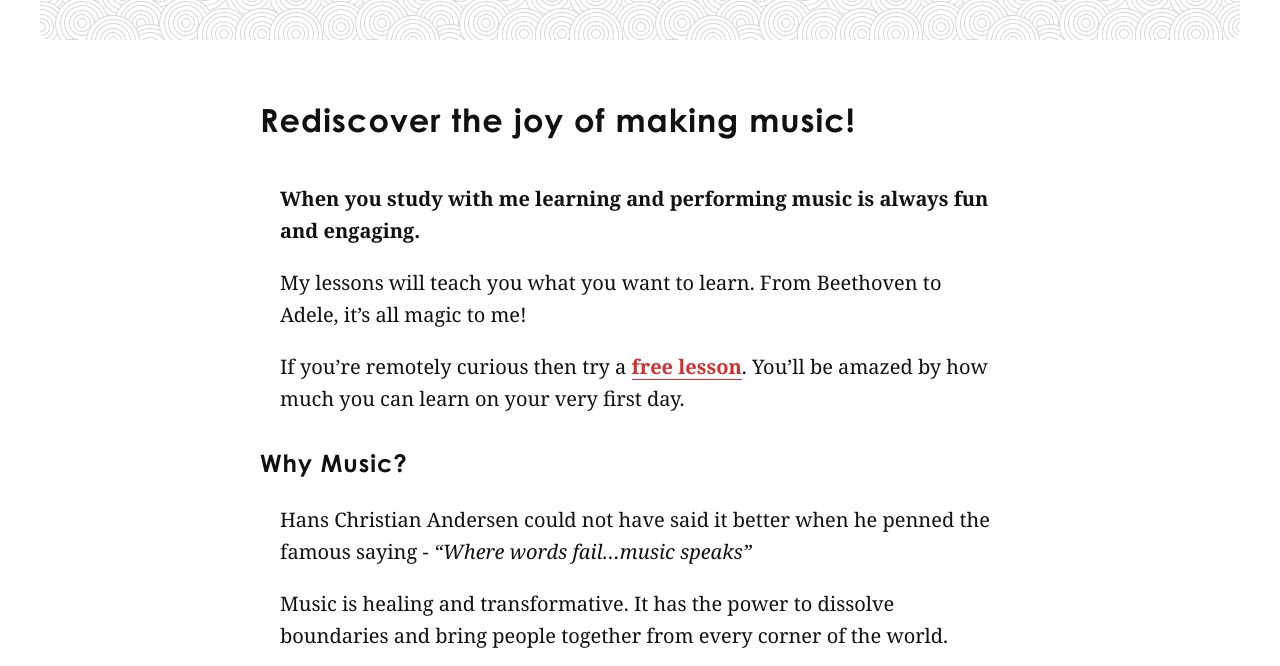
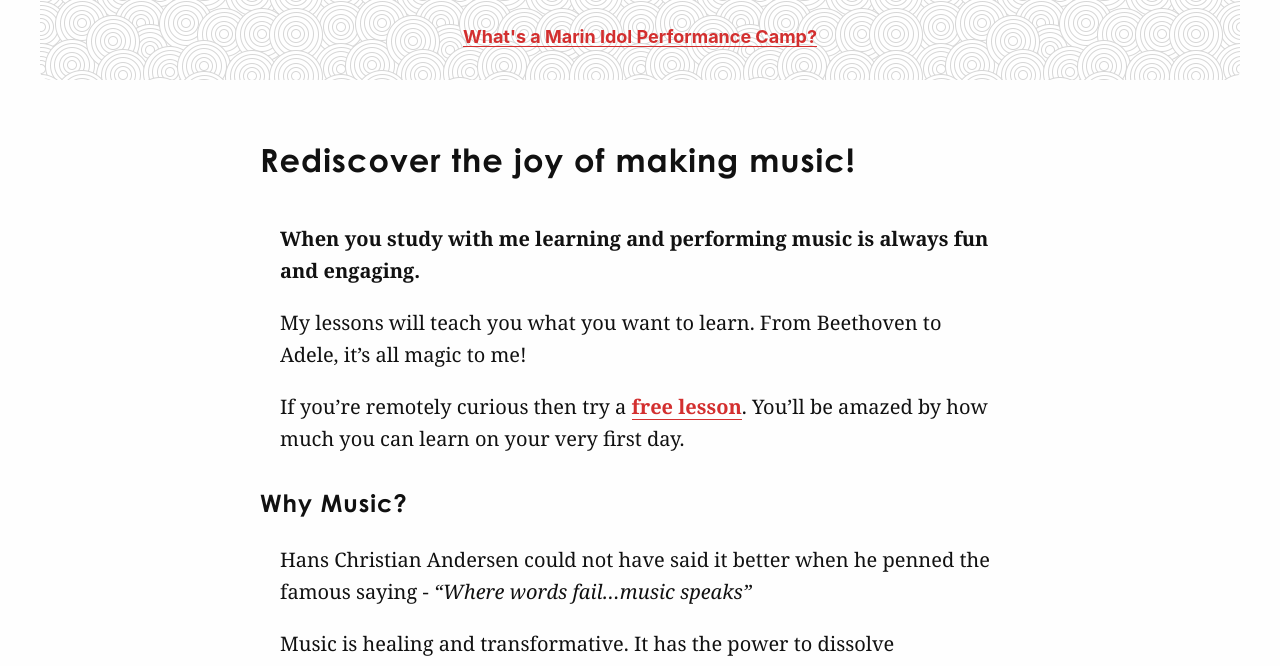
Before and after one commit to cchaiken/ccms, a Jekyll site: the page built from index.md, in a window 1280 px wide and 900 px high, scrolled down 1945 px, cut to the strip 234-900 px from the top of the window. Built offline with Jekyll 4.4.1, drawn with Linux system fonts in a browser that asks for light colours; some web fonts are replaced.

Commit message:
add question to homepage idol registration

```diff
--- a/_includes/idol-camps.html
+++ b/_includes/idol-camps.html
@@ -5,6 +5,7 @@
   {% assign idol-page = site.pages | where: 'id', 'marin-idol-performance-camps' %}
   {% assign camps = idol-page[0].camps %}
   {% assign extra-heading = 'Marin Idol Performance ' %}
+  {% assign more = true %}
 {% endif %}
 
 {% if camps %}
@@ -20,5 +21,8 @@
     <p>{{ camp.eventbrite }}</p>
     </div>
     {% endfor %}
+    {% if more %}
+    <p><a href="/marin-idol-performance-camps">What's a Marin Idol Performance Camp?</a></p>
+    {% endif %}
 </section>
 {% endif %}
```
